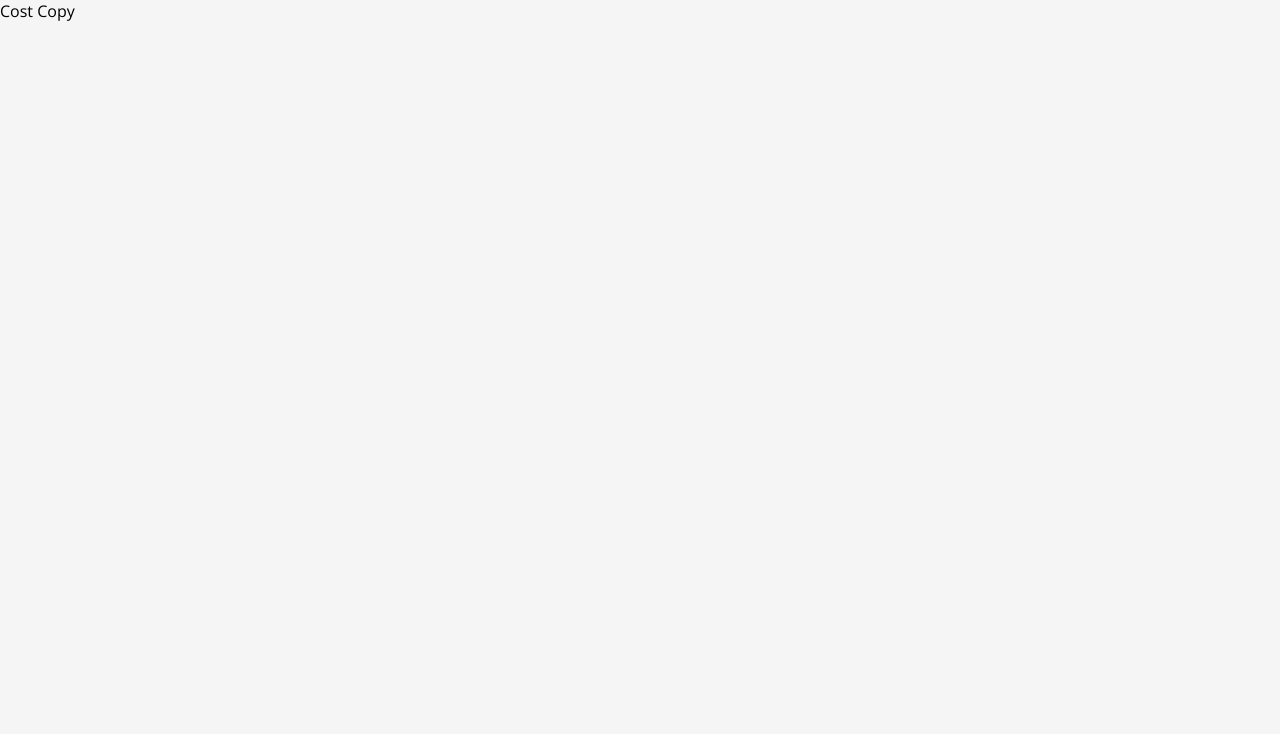
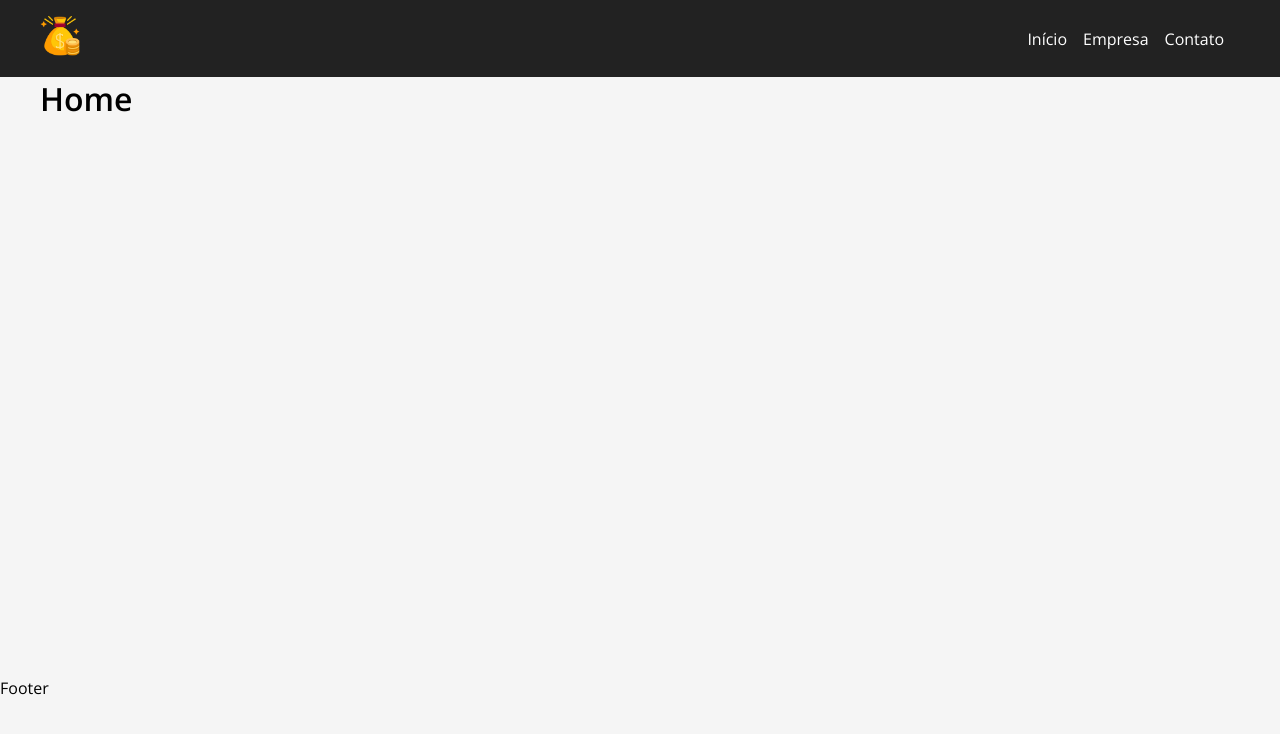
Before and after one commit to pedrohrocha16/costs-copy, a JavaScript app: page / in a window 1280 px wide. Shown: the top 734 px of the page. Built offline with nearby package versions, Linux system fonts and the light colour scheme; the HTML template or start-up script is replaced by a standard one.

Commit message:
Iniciando criação da página

```diff
--- a/src/App.js
+++ b/src/App.js
@@ -1,8 +1,27 @@
+import {BrowserRouter as Router, Routes, Route} from 'react-router-dom'
+import Home from './components/pages/Home'
+import Company from './components/pages/Company'
+import Contact from './components/pages/Contact'
+import NewProject from './components/pages/NewProject'
+
+import Container from './components/layout/Container'
+import NavBar from './components/layout/NavBar'
+import Footer from './components/layout/Footer'
+
 function App() {
   return (
-    <div className="App">
-      <p>Cost Copy</p>
-    </div>
+    <Router>
+      <NavBar />
+      <Container customClass="minHeight">
+        <Routes>
+          <Route path='/' element={<Home />} />
+          <Route path='/company' element={<Company />} />
+          <Route path='/contact' element={<Contact />} />
+          <Route path='newproject' element={<NewProject />} />
+        </Routes>
+      </Container>
+      <Footer />
+    </Router>
   );
 }
 
--- /dev/null
+++ b/src/components/layout/Container.js
@@ -0,0 +1,7 @@
+import styles from './Container.module.css'
+
+function Container(props) {
+   return <div className={`${styles.container} ${styles[props.customClass]} `}>{props.children}</div>
+}
+
+export default Container
--- /dev/null
+++ b/src/components/layout/Container.module.css
@@ -0,0 +1,10 @@
+.container {
+   display: flex;
+   flex-wrap: wrap;
+   justify-content: space-between;
+   margin: 0 auto;
+   width: 1200px;
+}
+.minHeight{
+   min-height: 75vh;
+}
--- /dev/null
+++ b/src/components/layout/Footer.js
@@ -0,0 +1,7 @@
+function Footer() {
+   return (
+      <p>Footer</p>
+   )
+}
+
+export default Footer
--- /dev/null
+++ b/src/components/layout/NavBar.js
@@ -0,0 +1,29 @@
+import { Link } from "react-router-dom"
+
+import Container from "./Container"
+import styles from './NavBar.module.css'
+
+import logo from '../../img/logo.png'
+
+function NavBar() {
+   return (
+      <nav className={styles.navbar}>
+         <Container>
+            <Link to="/"><img src={logo} alt="Logo" className={styles.logo} /></Link>
+            <ul className={styles.list}>
+               <li className={styles.item}>
+                  <Link to="/">Início</Link>
+               </li>
+               <li className={styles.item}>
+                  <Link to="/company">Empresa</Link>
+               </li>
+               <li className={styles.item}>
+                  <Link to="/contact">Contato</Link>
+               </li>
+            </ul>
+         </Container>
+      </nav>
+   )
+}
+
+export default NavBar
--- /dev/null
+++ b/src/components/layout/NavBar.module.css
@@ -0,0 +1,24 @@
+.navbar {
+   background: #222;
+   display: flex;
+   justify-content: space-between;
+   padding: 1em;
+}
+.logo{
+   height: 5vh;
+}
+.list {
+   align-items: center;
+   display: flex;
+   list-style: none;
+}
+.item {
+   margin-right: 1em;
+}
+.item a {
+   color: white;
+   text-decoration: none;
+}
+.item a:hover {
+   color: #ffbb33;
+}
--- /dev/null
+++ b/src/components/pages/Company.js
@@ -0,0 +1,4 @@
+function Company() {
+   return <h1>Company</h1>
+}
+export default Company
--- /dev/null
+++ b/src/components/pages/Contact.js
@@ -0,0 +1,4 @@
+function Contact() {
+   return <h1>Contact</h1>
+}
+export default Contact
--- /dev/null
+++ b/src/components/pages/Home.js
@@ -0,0 +1,4 @@
+function Home() {
+   return <h1>Home</h1>
+}
+export default Home
--- /dev/null
+++ b/src/components/pages/NewProject.js
@@ -0,0 +1,4 @@
+function NewProject() {
+   return <h1>Novo Projeto</h1>
+}
+export default NewProject
```
Also changed, not shown: src/components/layout/Footer.module.css (added).
